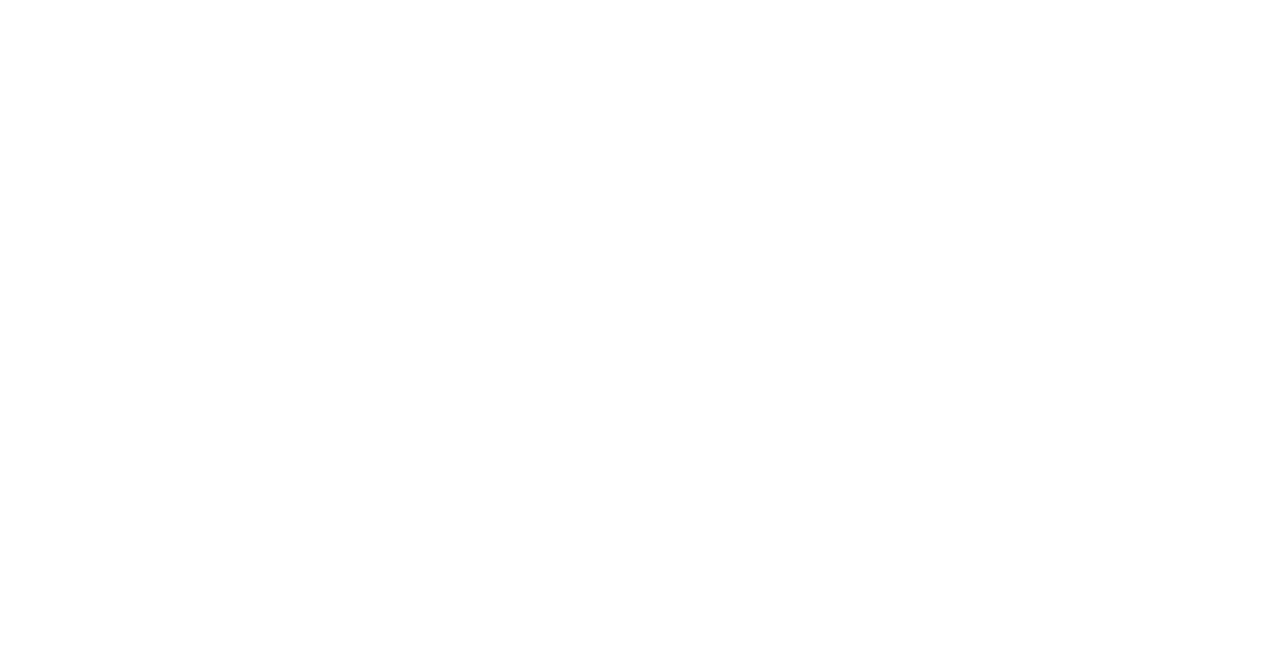
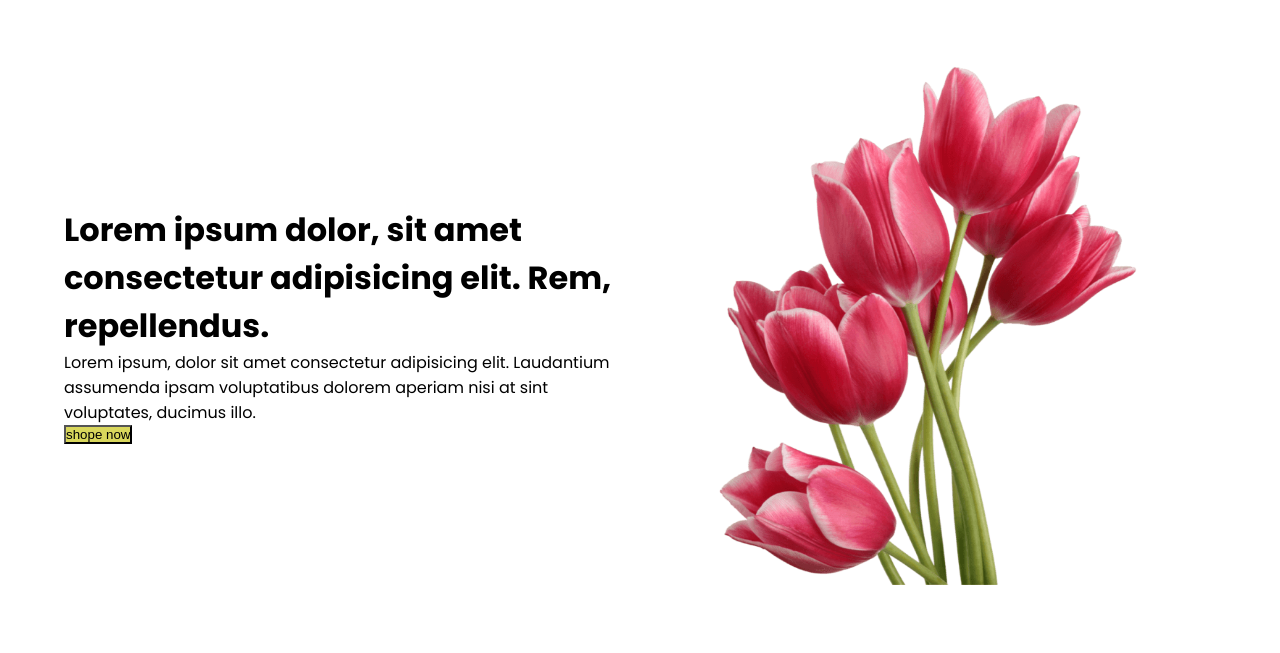
Before and after one commit to rukonuzzamantopu/HTML-CSS, a plain HTML site: page flower-shop -Conceptual Sessions/index.html in a window 1280 px wide. Drawn offline with Linux system fonts and the light colour scheme.

Commit message:
add 1 st page

```diff
--- a/flower-shop -Conceptual Sessions/index.html
+++ b/flower-shop -Conceptual Sessions/index.html
@@ -7,6 +7,33 @@
     <link rel="stylesheet" href="style/style.css">
 </head>
 <body>
+    <header>
+        <div class="bannner-section-container">
+            <div class="bannner-contenar">
+         <div class="banner-text-container">
+            <h1>Lorem ipsum dolor, sit amet consectetur adipisicing elit. Rem, repellendus.
+            </h1>
+            <p>Lorem ipsum, dolor sit amet consectetur adipisicing elit. Laudantium assumenda ipsam voluptatibus dolorem aperiam nisi at sint voluptates, ducimus illo.</p>
+            <button>shope now</button>
 
+            </div>
+            <div class="banner-image-container">
+                <img src="images/banner-image.png" alt="">
+
+            </div>
+            </div>
+
+
+
+        </div>
+    </header>
+
+    <main>
+
+    </main>
+
+    <footer>
+
+    </footer>
 </body>
 </html>
--- a/flower-shop -Conceptual Sessions/style/style.css
+++ b/flower-shop -Conceptual Sessions/style/style.css
@@ -0,0 +1,53 @@
+/* front  */
+@import url('https://fonts.googleapis.com/css2?family=Poppins:ital,wght@0,100;0,200;0,300;0,400;0,500;0,600;0,700;0,800;0,900;1,100;1,200;1,300;1,400;1,500;1,600;1,700;1,800;1,900&display=swap');
+
+
+* {
+    box-sizing:border-box;
+    margin:0;
+    padding:0;
+
+}
+
+body {
+    font-family: 'Poppins', sans-serif;
+}
+.banner-section-container {
+    max-width: 1440px;
+    height: 650px;
+    border: 2px solid red;
+    background-color: black;
+}
+.bannner-contenar{
+    display: flex;
+
+    width: 90%;
+    margin: 0 auto;
+
+}
+.bannner-contenar button{
+    background-color: rgba(198, 195, 12, 0.671);
+}
+
+.banner-text-container {
+  width: 50%;
+  height: 650px;
+  display: flex;
+    flex-direction: column;
+    justify-content: center;
+    align-items: flex-start;
+
+}
+
+.banner-image-container {
+    width: 50%;
+    height: 650px;
+   display: flex;
+    justify-content: center;
+    align-items: center;
+}
+.banner-image-container img{
+    width: 80%;
+    height: 80%;
+
+}
```
Also changed, not shown: flower-shop -Conceptual Sessions/images/Group 57.png (added), flower-shop -Conceptual Sessions/images/Group 58.png (added), flower-shop -Conceptual Sessions/images/Group 59.png (added), flower-shop -Conceptual Sessions/images/banner-image.png (added), flower-shop -Conceptual Sessions/images/featured1.png (added), flower-shop -Conceptual Sessions/images/featured2.png (added), flower-shop -Conceptual Sessions/images/featured3.png (added), flower-shop -Conceptual Sessions/images/insta1.png (added), flower-shop -Conceptual Sessions/images/insta2.png (added), flower-shop -Conceptual Sessions/images/insta3.png (added), flower-shop -Conceptual Sessions/images/insta4.png (added), flower-shop -Conceptual Sessions/images/latest-deals-bg.png (added), flower-shop -Conceptual Sessions/images/sale-0ff.png (added), 1 other file.
